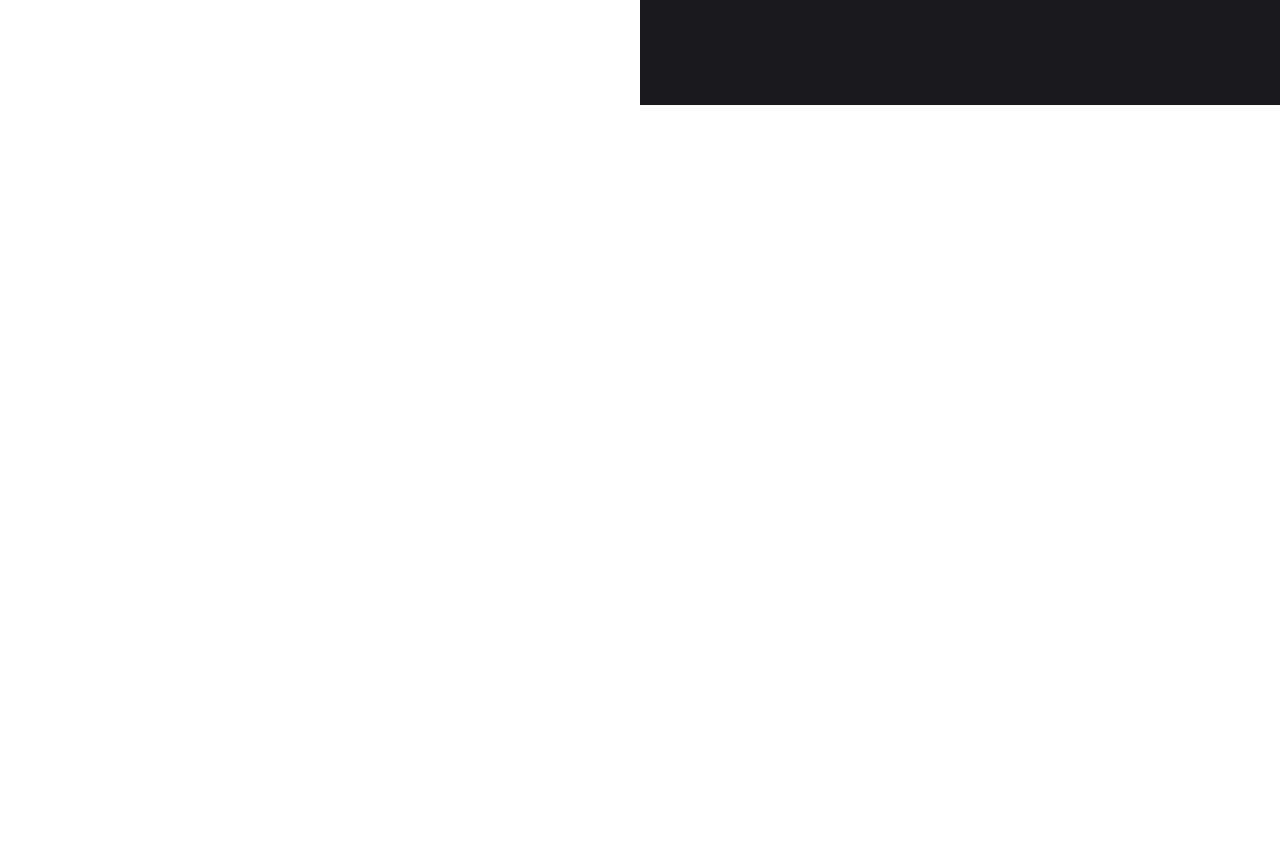
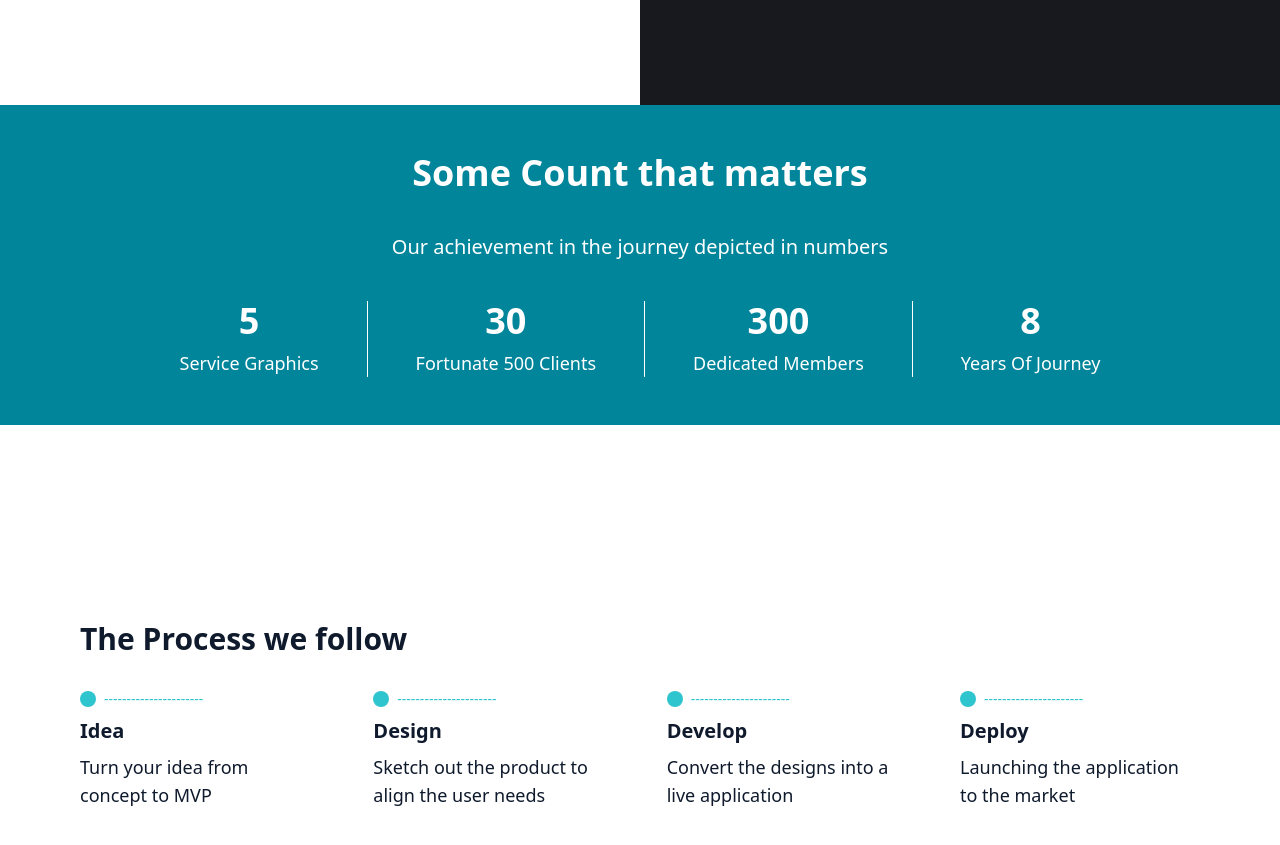
Before and after one commit to SibteDev72/digidittos-web, a Nuxt app: page / in a window 1280 px wide. Shown: the part 695-1540 px from the top of the page. Before the commit the page ends 800 px from the top, so only its background shows below. Built offline with nearby package versions, Linux system fonts and the light colour scheme.

Commit message:
Details Section

```diff
--- /dev/null
+++ b/components/Content/Details.vue
@@ -0,0 +1,97 @@
+<template>
+  <div class="w-full h-[100vh] flex flex-col gap-12 justify-between pb-24">
+    <div
+      class="w-full h-max py-12 px-12 bg-primary1 flex flex-col gap-10 justify-center items-center"
+    >
+      <p class="text-4xl text-white font-extrabold">Some Count that matters</p>
+      <p class="text-xl text-white font-thin">
+        Our achievement in the journey depicted in numbers
+      </p>
+      <div id="stats" class="flex flex-row">
+        <div
+          v-for="item in stats"
+          :key="item.id"
+          :class="`flex flex-col gap-2 items-center justify-center px-12 ${
+            item.id != stats.length ? 'border-r-[1.5px] border-white' : ''
+          }`"
+        >
+          <p ref="statRefs" class="text-white text-4xl font-bold">0</p>
+          <p class="text-lg capitalize text-white font-thin">
+            {{ item.title }}
+          </p>
+        </div>
+      </div>
+    </div>
+    <div id="flow" class="flex flex-col gap-8 w-full px-20">
+      <p class="text-dark text-3xl font-bold">The Process we follow</p>
+      <div class="flex flex-row w-full justify-between">
+        <div
+          id="flowDetails"
+          v-for="item in flow"
+          :key="item.id"
+          class="w-[15rem] flex flex-col gap-2"
+        >
+          <div class="flex flex-row items-center gap-2">
+            <div class="w-4 h-4 rounded-full bg-[#2EC5CE]" />
+            <p class="font-light text-[#2EC5CE] text-sm">
+              ----------------------
+            </p>
+          </div>
+          <p class="text-xl text-dark capitalize font-semibold">
+            {{ item.title }}
+          </p>
+          <p class="text-lg text-dark font-light">{{ item.desc }}</p>
+        </div>
+      </div>
+    </div>
+  </div>
+</template>
+
+<script setup lang="ts">
+import { stats, flow } from "~/constant/data";
+
+const { $gsap, $scrollTrigger } = useNuxtApp();
+const statRefs = ref<HTMLElement[]>([]);
+
+onMounted(async () => {
+  await nextTick();
+  stats.forEach((item, index) => {
+    const element = statRefs.value[index];
+    const target = item.figures;
+    $scrollTrigger.create({
+      trigger: "#stats",
+      start: "top+=10% bottom",
+      markers: false,
+      onEnter: () => {
+        $gsap.fromTo(
+          { val: 0 },
+          { val: 0 },
+          {
+            val: target,
+            duration: 2,
+            ease: "power1.out",
+            onUpdate: function () {
+              element.innerText = Math.floor(this.targets()[0].val).toString();
+            },
+          }
+        );
+      },
+    });
+  });
+  $scrollTrigger.create({
+    trigger: "#flow",
+    start: "top+=10% bottom",
+    markers: false,
+    onEnter: () => {
+      $gsap.from("#flowDetails", {
+        delay: 0.5,
+        x: -50,
+        opacity: 0,
+        stagger: 0.2,
+        duration: 1,
+        ease: "power2.out",
+      });
+    },
+  });
+});
+</script>
--- a/constant/data.ts
+++ b/constant/data.ts
@@ -13,7 +13,6 @@ export const menu = [
     },
 
 ]
-
 export const slides = [
     {
         id:1,
@@ -46,3 +45,47 @@ export const slides = [
         desc: "A single source of truth guiding design decisions, for superior user experience and greater efficiency"
     }
 ]
+export const stats = [
+    {
+        id: 1,
+        figures: 5,
+        title: "service graphics"
+    },
+    {
+        id: 2,
+        figures: 30,
+        title: "fortunate 500 clients"
+    },
+    {
+        id: 3,
+        figures: 300,
+        title: "dedicated members"
+    },
+    {
+        id: 4,
+        figures: 8,
+        title: "years of journey"
+    }
+]
+export const flow = [
+    {
+        id: 1,
+        title: "idea",
+        desc: "Turn your idea from concept to MVP"
+    },
+    {
+        id: 2,
+        title: "design",
+        desc: "Sketch out the product to align the user needs"
+    },
+    {
+        id: 3,
+        title: "Develop",
+        desc: "Convert the designs into a live application"
+    },
+    {
+        id: 4,
+        title: "deploy",
+        desc: "Launching the application to the market"
+    }
+]
--- a/pages/index.vue
+++ b/pages/index.vue
@@ -1,6 +1,7 @@
 <template>
    <div class="w-full flex flex-col">
     <HeroSection />
+    <ContentDetails />
    </div>
 </template>
 
```
